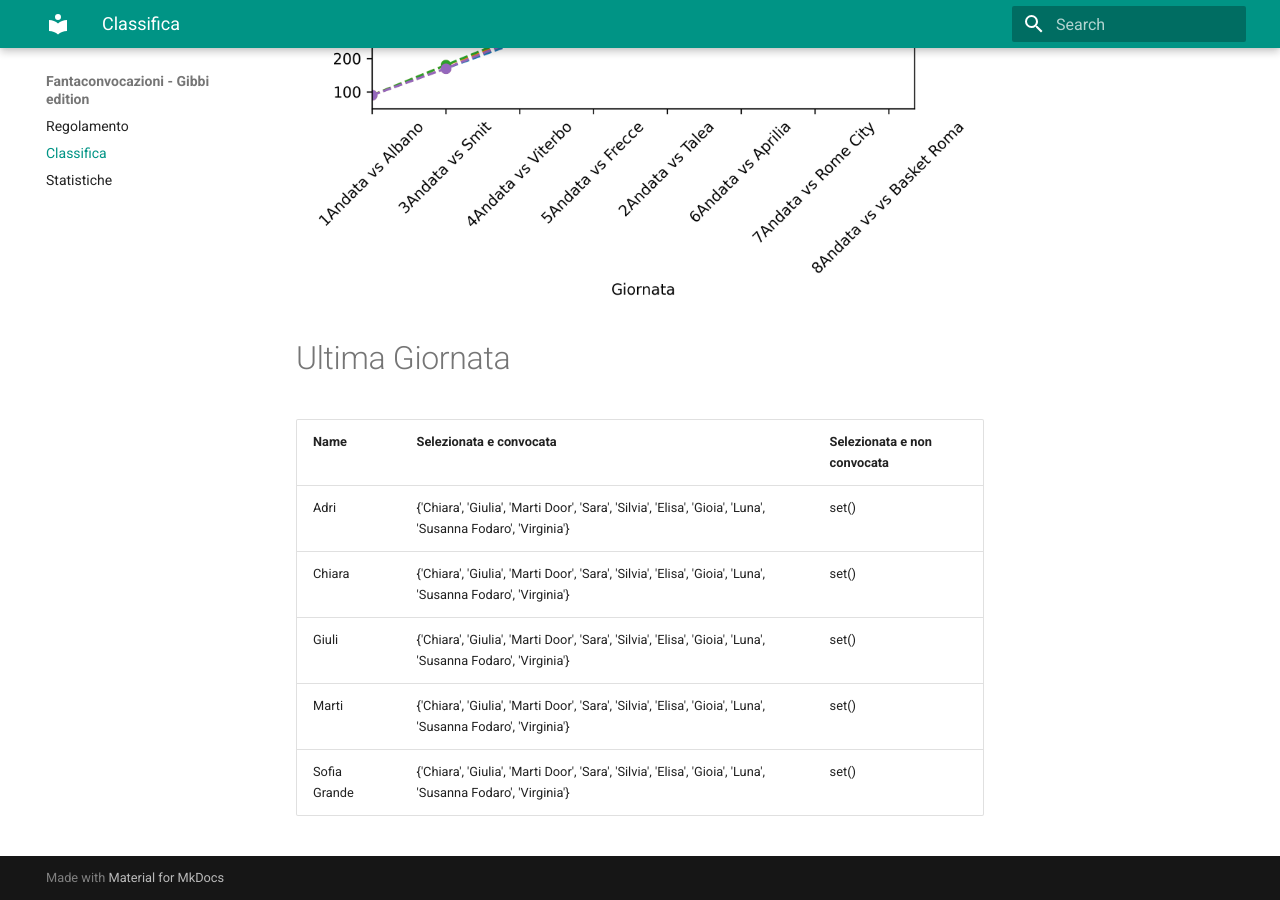
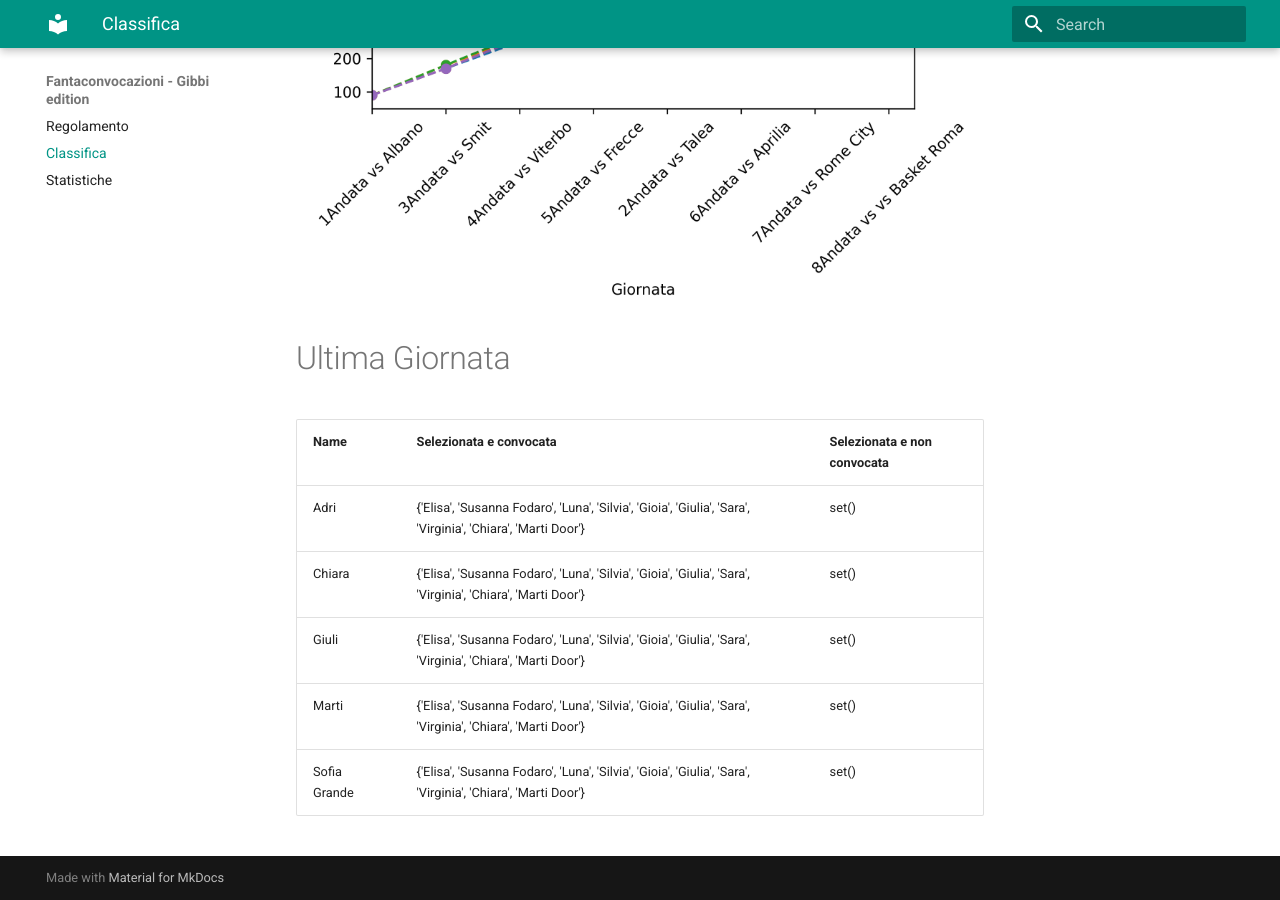
Before and after one commit to martinig94/fantagibbi, an MkDocs documentation site: the page built from docs/Classifica.md, in a window 1280 px wide and 900 px high, scrolled down 810 px. Built offline with MkDocs 1.6.1 and Material for MkDocs 9.7.7, drawn with Linux system fonts in a browser that asks for light colours.

Commit message:
Auto-update from main.py

```diff
--- a/docs/Classifica.md
+++ b/docs/Classifica.md
@@ -18,9 +18,9 @@
 <!-- START_TABLE CORRECT -->
 | Name         | Selezionata e convocata                                                                                      | Selezionata e non convocata   |
 |:-------------|:-------------------------------------------------------------------------------------------------------------|:------------------------------|
-| Adri         | {'Chiara', 'Giulia', 'Marti Door', 'Sara', 'Silvia', 'Elisa', 'Gioia', 'Luna', 'Susanna Fodaro', 'Virginia'} | set()                         |
-| Chiara       | {'Chiara', 'Giulia', 'Marti Door', 'Sara', 'Silvia', 'Elisa', 'Gioia', 'Luna', 'Susanna Fodaro', 'Virginia'} | set()                         |
-| Giuli        | {'Chiara', 'Giulia', 'Marti Door', 'Sara', 'Silvia', 'Elisa', 'Gioia', 'Luna', 'Susanna Fodaro', 'Virginia'} | set()                         |
-| Marti        | {'Chiara', 'Giulia', 'Marti Door', 'Sara', 'Silvia', 'Elisa', 'Gioia', 'Luna', 'Susanna Fodaro', 'Virginia'} | set()                         |
-| Sofia Grande | {'Chiara', 'Giulia', 'Marti Door', 'Sara', 'Silvia', 'Elisa', 'Gioia', 'Luna', 'Susanna Fodaro', 'Virginia'} | set()                         |
+| Adri         | {'Elisa', 'Susanna Fodaro', 'Luna', 'Silvia', 'Gioia', 'Giulia', 'Sara', 'Virginia', 'Chiara', 'Marti Door'} | set()                         |
+| Chiara       | {'Elisa', 'Susanna Fodaro', 'Luna', 'Silvia', 'Gioia', 'Giulia', 'Sara', 'Virginia', 'Chiara', 'Marti Door'} | set()                         |
+| Giuli        | {'Elisa', 'Susanna Fodaro', 'Luna', 'Silvia', 'Gioia', 'Giulia', 'Sara', 'Virginia', 'Chiara', 'Marti Door'} | set()                         |
+| Marti        | {'Elisa', 'Susanna Fodaro', 'Luna', 'Silvia', 'Gioia', 'Giulia', 'Sara', 'Virginia', 'Chiara', 'Marti Door'} | set()                         |
+| Sofia Grande | {'Elisa', 'Susanna Fodaro', 'Luna', 'Silvia', 'Gioia', 'Giulia', 'Sara', 'Virginia', 'Chiara', 'Marti Door'} | set()                         |
 <!-- END_TABLE CORRECT -->
```
